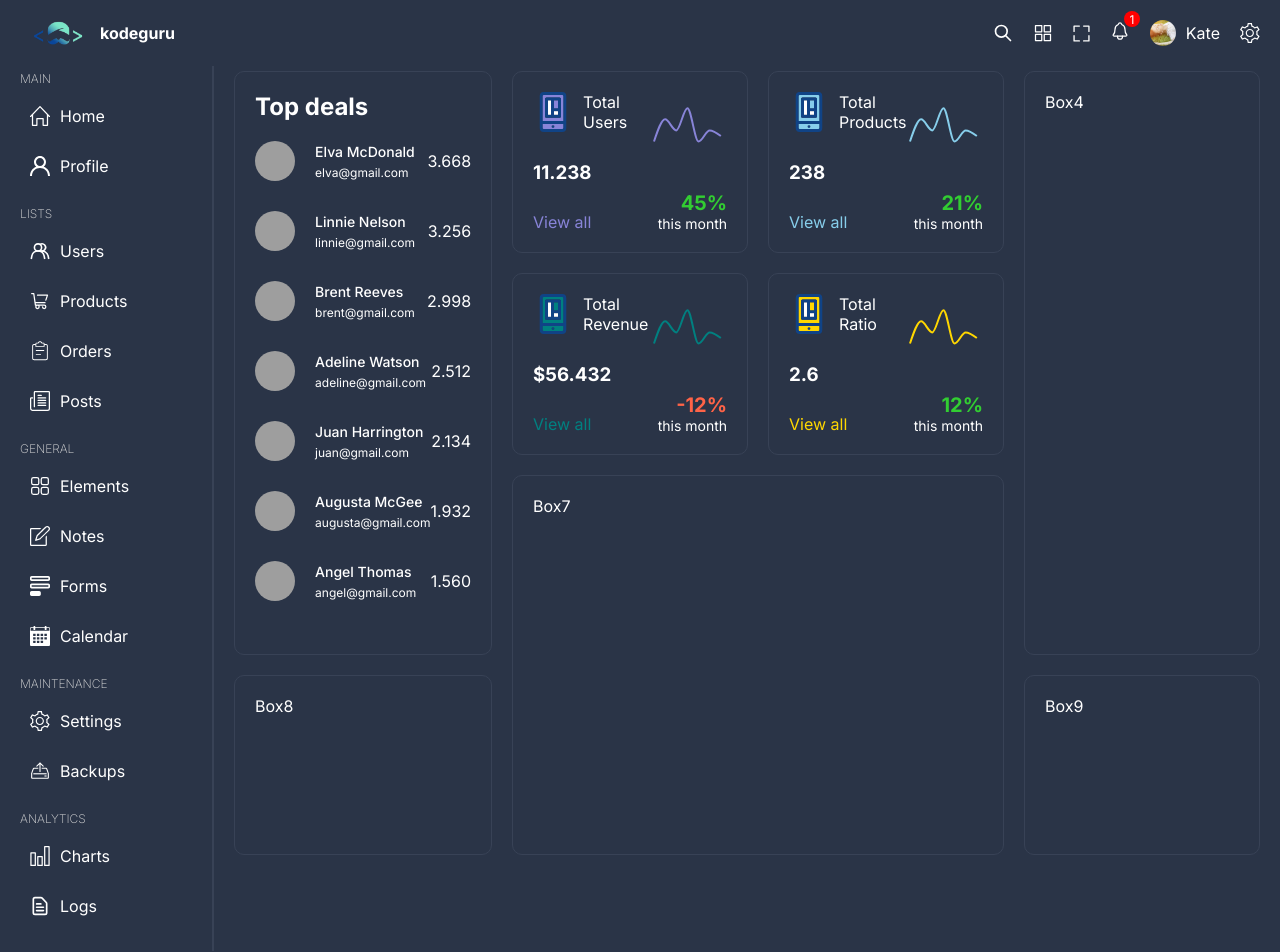
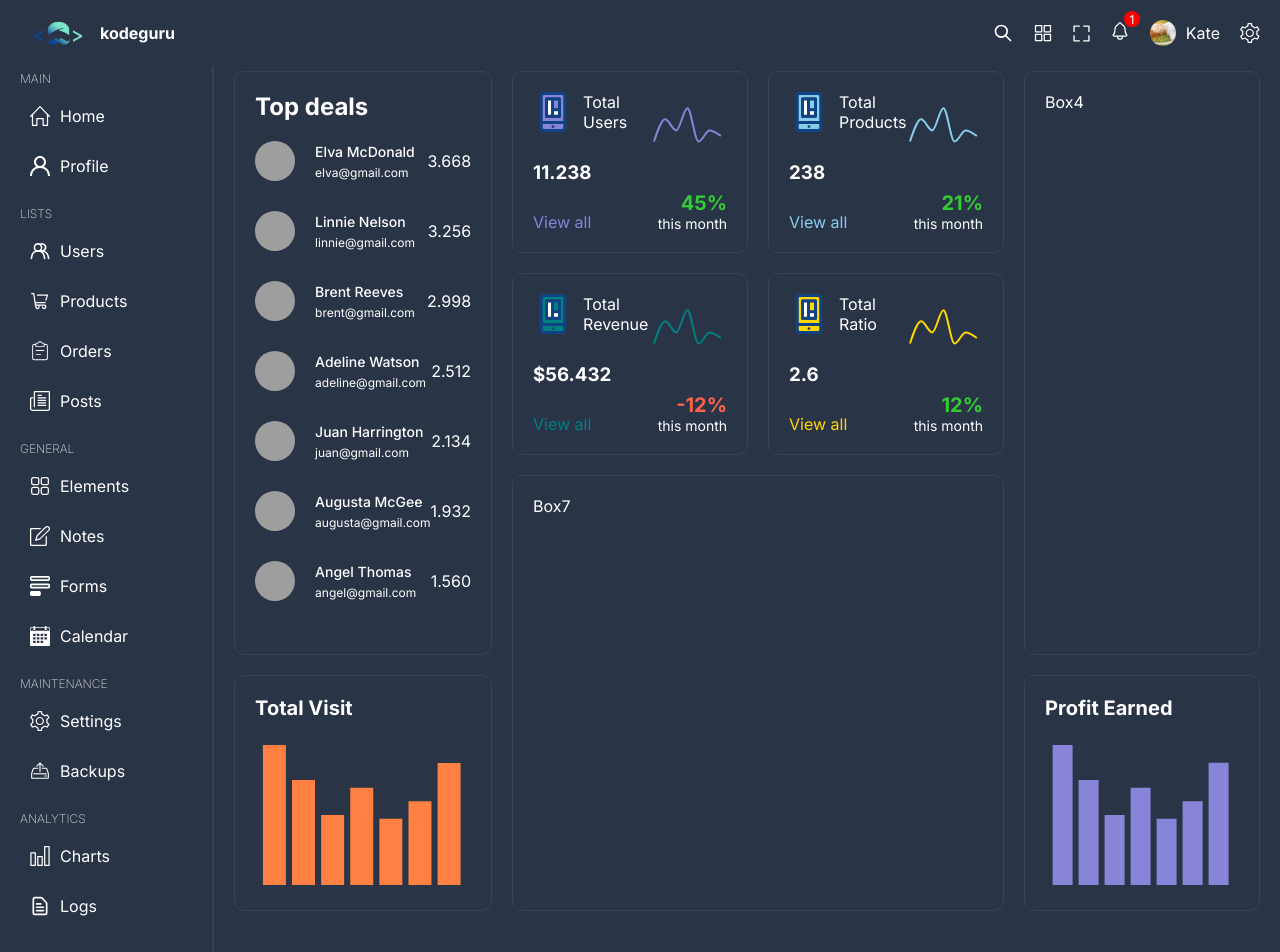
Before and after one commit to Erhahon-Imafidon/dynamic-dashboard, a React (Vite) app: page / in a window 1280 px wide. Shown: the top 952 px of the page. Built offline with nearby package versions, Linux system fonts and the light colour scheme; grey boxes are pictures that could not be loaded.

Commit message:
Created the PieChartBox and finished the barchartbox

```diff
--- a/src/components/barchart/BarChart.tsx
+++ b/src/components/barchart/BarChart.tsx
@@ -12,18 +12,21 @@ const BarChartBox = ({ title, chartData, dataKey, color }: barChartProps) => {
     return (
         <section className="barChart">
             <h1>{title}</h1>
-            <ResponsiveContainer width="100%" height="100%">
-                <BarChart width={150} height={40} data={chartData}>
+            <div className="chart">
+                <ResponsiveContainer width="99%" height={150}>
+                    <BarChart data={chartData}>
                         <Tooltip
                             contentStyle={{
                                 background: '#2a3447',
                                 borderRadius: '5px',
                             }}
                             labelStyle={{ display: 'none' }}
+                            cursor={{ fill: 'none' }}
                         />
                         <Bar dataKey={dataKey} fill={color} />
                     </BarChart>
                 </ResponsiveContainer>
+            </div>
         </section>
     );
 };
--- a/src/components/barchart/barChart.scss
+++ b/src/components/barchart/barChart.scss
@@ -1 +1,10 @@
-.barChart {}
+.barChart {
+  width: 100%;
+  height: 100%;
+
+  h1 {
+    font-size: 20px;
+    margin-bottom: 20px;
+  }
+
+}
--- a/src/components/index.tsx
+++ b/src/components/index.tsx
@@ -3,5 +3,6 @@ import Footer from './footer/Footer';
 import Menu from './menu/Menu';
 import TopBox from './topbox/TopBox.tsx';
 import ChartBox from './chartbox/ChartBox.tsx';
+import BarChartBox from './barchart/BarChart.tsx';
 
-export { Navbar, Footer, Menu, TopBox, ChartBox };
+export { Navbar, Footer, Menu, TopBox, ChartBox, BarChartBox };
--- /dev/null
+++ b/src/components/piechart/piechartbox.scss
@@ -0,0 +1 @@
+.pieChart {}
--- a/src/pages/home/Home.tsx
+++ b/src/pages/home/Home.tsx
@@ -1,10 +1,12 @@
 import './home.scss';
-import { ChartBox, TopBox } from '../../components/index.tsx';
+import { ChartBox, TopBox, BarChartBox } from '../../components/index.tsx';
 import {
     chartBoxUser,
     chartBoxConversion,
     chartBoxProduct,
     chartBoxRevenue,
+    barChartBoxRevenue,
+    barChartBoxVisit,
 } from '../../data.ts';
 
 const Home = () => {
@@ -27,8 +29,12 @@ const Home = () => {
                 <ChartBox {...chartBoxConversion} />
             </div>
             <div className="box box7">Box7</div>
-            <div className="box box8">Box8</div>
-            <div className="box box9">Box9</div>
+            <div className="box box8">
+                <BarChartBox {...barChartBoxVisit} />
+            </div>
+            <div className="box box9">
+                <BarChartBox {...barChartBoxRevenue} />
+            </div>
         </section>
     );
 };
```
Also changed, not shown: src/components/piechart/PieChartBox.tsx (added, +7 -0 lines). Lines whose indentation alone changed are shown as unchanged.
